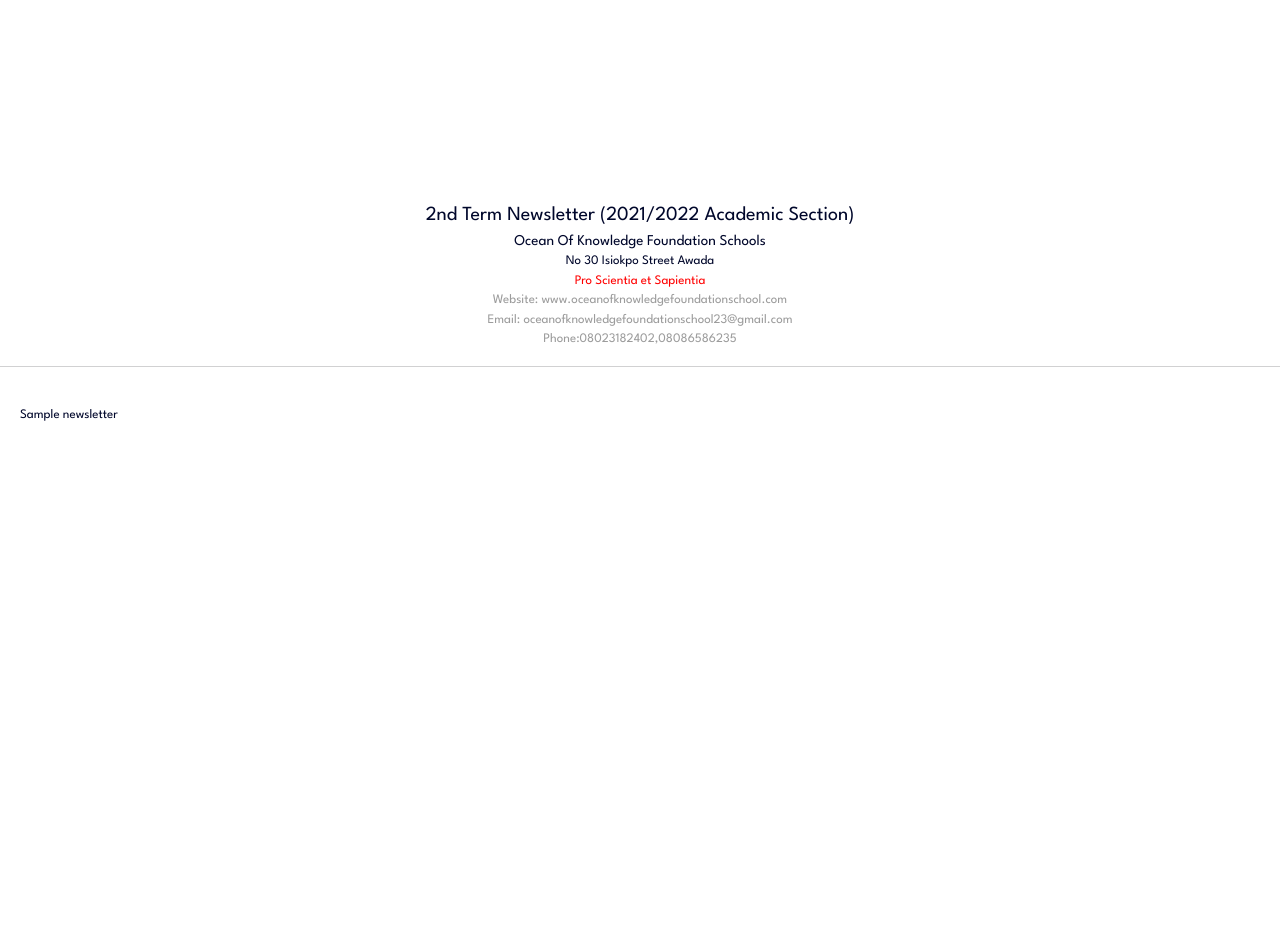
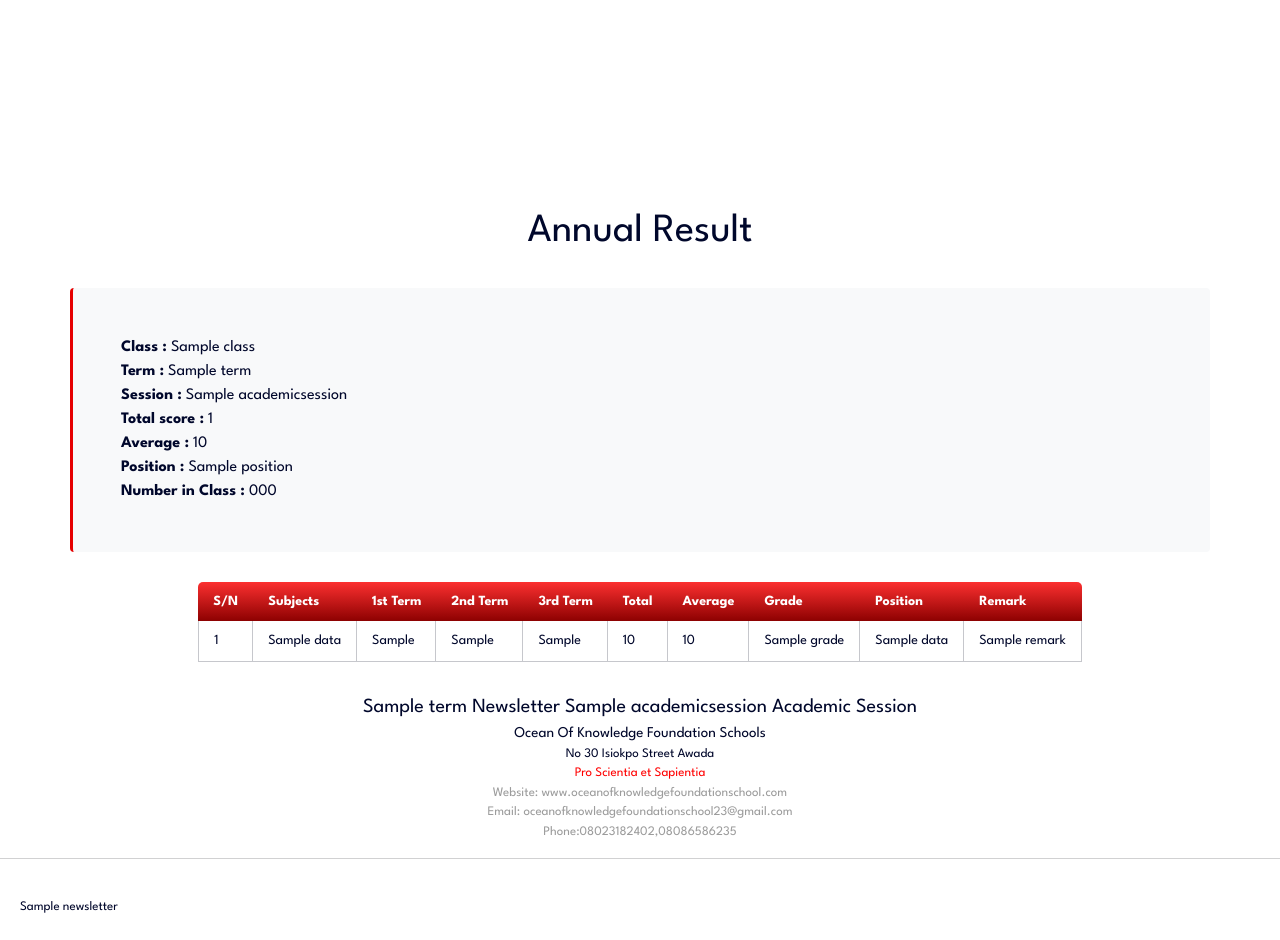
Before and after one commit to Agoziem/OKFSWebsite, a Django app: template SRMS/templates/Result_pdf.html in a window 1280 px wide. Shown: the part 1640-2580 px from the top of the page. Before the commit the page ends 2061 px from the top, so only its background shows below. Run offline with Django 3.2, Linux system fonts and the light colour scheme; the template is opened without the code that fills it: most values are stand-ins (such as "Sample title", 1, 10 or a date in 2020); grey boxes marked "Sample" are stand-in pictures.

Commit message:
'changes'

```diff
--- a/SRMS/templates/Result_pdf.html
+++ b/SRMS/templates/Result_pdf.html
@@ -43,7 +43,7 @@
   <section class="p-2">
     <div class="container">
       {% for logo in schoollogo %}
-      <img src="{{ logo.Schoollogo.path }}" class="schoollogo" alt="..." width="700px">
+      <img src="{{ logo.Schoollogo.url }}" class="schoollogo" alt="..." width="700px">
       {% endfor %}
     </div>
   </section>
@@ -161,9 +161,67 @@
   {% endif %}
   <!--Newsletter-->
 
+  {% if AnnualResult %}
+  <section class="px-2 pt-2">
+    <div class="container text-center  mb-0">
+      <h1 class=" fw-normal">Annual Result </h1>
+      <div class="multiplerule my-3 d-flex justify-content-center">
+        <div class="rule"></div>
+        <div class="rule2"></div>
+      </div>
+    </div>
 
+    <div class="container bg-light p-5 rounded" id="details">
+      <span class="fw-bold">Class :</span> {{ AnnualStudent.Class }}<br>
+      <span class="fw-bold">Term :</span> {{ AnnualStudent.Term }}<br>
+      <span class="fw-bold">Session :</span> {{ AnnualStudent.Academicsession }}<br>
+      <span class="fw-bold">Total score :</span> {{ AnnualStudent.TotalScore }}<br>
+      <span class="fw-bold">Average :</span> {{ AnnualStudent.Average }}<br>
+      <span class="fw-bold">Position :</span> {{ AnnualStudent.Position }}<br>
+      <span class="fw-bold">Number in Class :</span> {{ AnnualStudent.Totalnumber }}
+    </div>
+
+    <div class="container-fluid">
+      <table>
+        <thead>
+          <tr>
+            <th scope="col">S/N</th>
+            <th scope="col">Subjects</th>
+            <th scope="col">1st Term</th>
+            <th scope="col">2nd Term</th>
+            <th scope="col">3rd Term</th>
+            <th scope="col">Total</th>
+            <th scope="col">Average</th>
+            <th scope="col">Grade</th>
+            <th scope="col">Position</th>
+            <th scope="col">Remark</th>
+          </tr>
+        </thead>
+        <tbody>
+          {% for data in AnnualResult %}
+          <tr>
+            <td>{{forloop.counter}}</td>
+            <td>{{data.Subject}}</td>
+            <td>{{data.FirstTerm}}</td>
+            <td>{{data.SecondTerm}}</td>
+            <td>{{data.ThirdTerm}}</td>
+            <td>{{data.Total}} </td>
+            <td>{{data.Average}}</td>
+            <td>{{data.Grade}}</td>
+            <td>{{data.SubjectPosition}}</td>
+            <td>{{data.Remark}}</td>
+          </tr>
+          {% endfor %}
+        </tbody>
+      </table>
+    </div>
+  </section>
+  {% endif %}
+  <!--Newsletter-->
+
+  {% if letter %}
   <div>
-    <div style="font-size: 20px; text-align: center;">2nd Term Newsletter (2021/2022 Academic Section)</div>
+    <div style="font-size: 20px; text-align: center;">{{ Student.Term }}  Newsletter {{ Student.Academicsession }} Academic Session</div>
       <div style="font-size: 15px; text-align: center;">Ocean Of Knowledge Foundation Schools </div>
         <div style="font-size: 13px;text-align: center;">
           <span class="fw-normal ">No 30 Isiokpo Street Awada</span><br>
@@ -181,7 +239,7 @@
 
   </div>
   {% endfor %}
-
+  {% endif %}
 
 
   <script src="https://cdn.jsdelivr.net/npm/bootstrap@5.0.2/dist/js/bootstrap.bundle.min.js"
```
Also changed, not shown: SRMS/templates/Result.html (+8 -4 lines), db.sqlite3.
